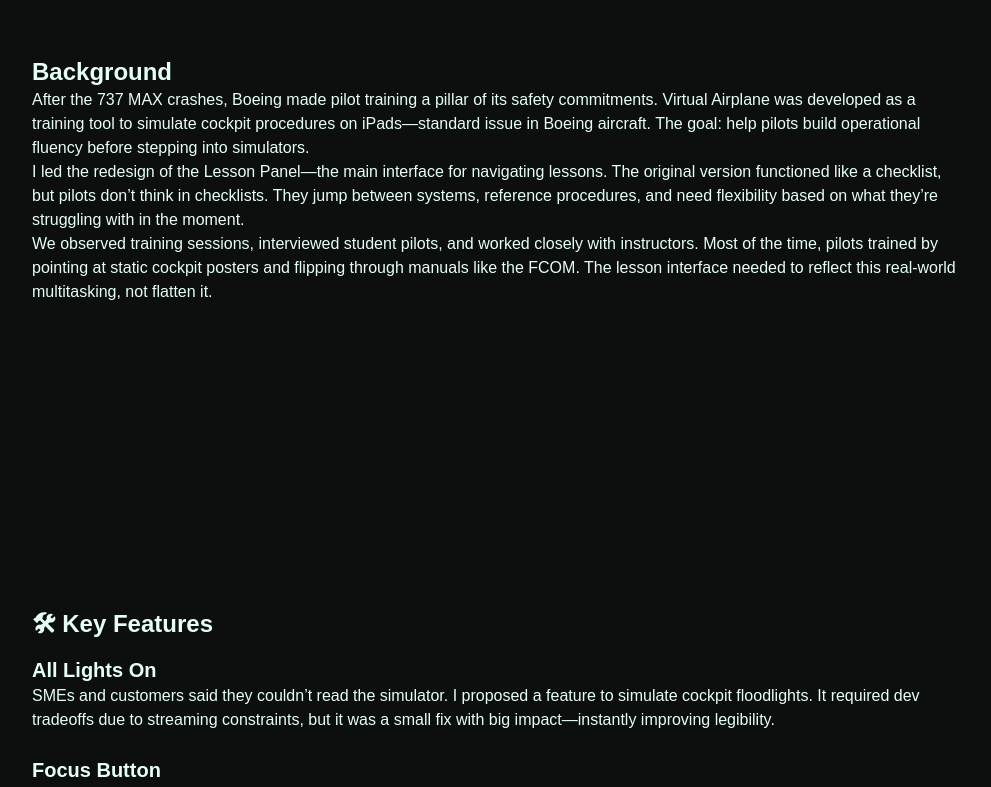
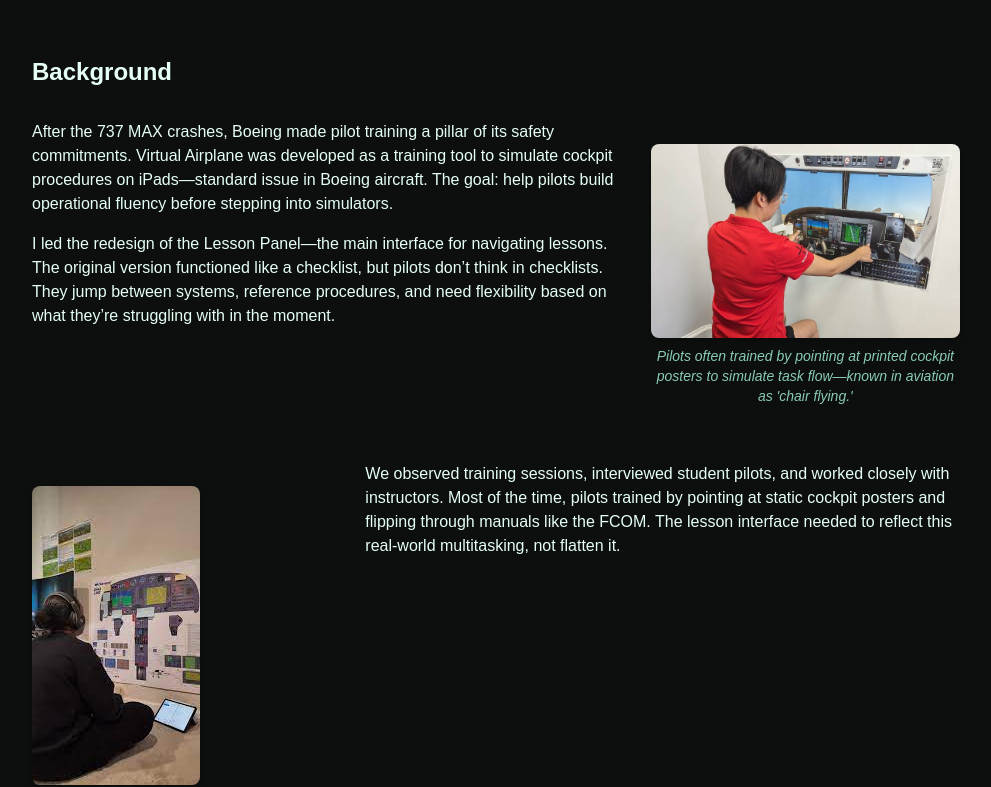
Before and after one commit to jordonaut/firstreactportfolio, a React (Vite) app: page /projects/virtual-airplane in a window 1280 px wide. Shown: the part 1340-2127 px from the top of the page, without its empty margins (272-1263 px from the left). Built offline with nearby package versions, Linux system fonts and the light colour scheme.

Commit message:
Updated background section, will need to add better spacing.

```diff
--- a/src/components/caseStudies/VirtualAirplane.jsx
+++ b/src/components/caseStudies/VirtualAirplane.jsx
@@ -4,6 +4,8 @@
 import { CaseStudyLayout } from '../ui/CaseStudyLayout';
 import { Section } from '../ui/Section';
 import vaIpadLandscape from '../../assets/images/caseStudies/virtualAirplane/va-ipad-landscape.png';
+import chairFlyingExample from '../../assets/images/caseStudies/virtualAirplane/chair-flying-example.jpg';
+import chairFlyingVid from '../../assets/images/caseStudies/virtualAirplane/chair-flying-vid.jpg';
 import { CaseStudyImage } from '../ui/CaseStudyImage';
 
 const transition = { duration: 0.6, ease: [0.4, 0, 0.2, 1] };
@@ -39,12 +41,45 @@
           </header>
         </Section>
 
-        <Section id="background">
+       <Section id="background">
           <h2 className="text-2xl font-semibold">Background</h2>
-          <p>After the 737 MAX crashes, Boeing made pilot training a pillar of its safety commitments. Virtual Airplane was developed as a training tool to simulate cockpit procedures on iPads—standard issue in Boeing aircraft. The goal: help pilots build operational fluency before stepping into simulators.</p>
-          <p>I led the redesign of the Lesson Panel—the main interface for navigating lessons. The original version functioned like a checklist, but pilots don’t think in checklists. They jump between systems, reference procedures, and need flexibility based on what they’re struggling with in the moment.</p>
-          <p>We observed training sessions, interviewed student pilots, and worked closely with instructors. Most of the time, pilots trained by pointing at static cockpit posters and flipping through manuals like the FCOM. The lesson interface needed to reflect this real-world multitasking, not flatten it.</p>
+
+          <div className="md:flex md:items-start md:gap-6 my-8">
+            <div className="md:w-2/3 space-y-4">
+              <p>
+                After the 737 MAX crashes, Boeing made pilot training a pillar of its safety commitments. Virtual Airplane was developed as a training tool to simulate cockpit procedures on iPads—standard issue in Boeing aircraft. The goal: help pilots build operational fluency before stepping into simulators.
+              </p>
+              <p>
+                I led the redesign of the Lesson Panel—the main interface for navigating lessons. The original version functioned like a checklist, but pilots don’t think in checklists. They jump between systems, reference procedures, and need flexibility based on what they’re struggling with in the moment.
+              </p>
+            </div>
+            <div className="md:w-1/3 w-full shrink-0 mt-6 md:mt-0">
+              <CaseStudyImage
+                src={chairFlyingExample}
+                alt="Pilot using a cockpit poster during chair flying"
+                caption="Pilots often trained by pointing at printed cockpit posters to simulate task flow—known in aviation as 'chair flying.'"
+              />
+            </div>
+          </div>
+          <div className="md:flex md:items-start md:gap-6 my-8">
+            <div className="md:w-1/3 w-full shrink-0 flex items-center justify-start">
+              <CaseStudyImage
+                src={chairFlyingVid}
+                alt="Chair flying demonstration from training video"
+                caption="Training videos showed instructors encouraging non-linear exploration of systems and procedures."
+              />
+            </div>
+            <div className="md:w-2/3 space-y-4">
+              <p>
+                We observed training sessions, interviewed student pilots, and worked closely with instructors.
+                Most of the time, pilots trained by pointing at static cockpit posters and flipping through manuals like the FCOM.
+                The lesson interface needed to reflect this real-world multitasking, not flatten it.
+              </p>
+            </div>
+          </div>
         </Section>
+
+
 
         <Section id="features">
           <h2 className="text-2xl font-semibold">🛠 Key Features</h2>
```
